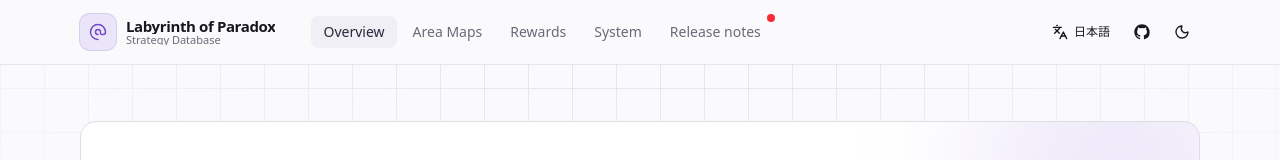
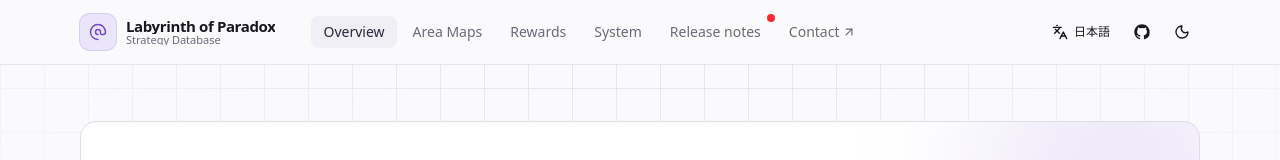
Before and after one commit to aradtamako/labyrinth-of-paradox, a React (Vite) app: page /#/en/ in a window 1280 px wide. Shown: the top 160 px of the page. Built offline with nearby package versions, Linux system fonts and the light colour scheme.

Commit message:
feat(nav): add external contact link to header navigation

```diff
--- a/src/components/site-header.tsx
+++ b/src/components/site-header.tsx
@@ -1,4 +1,4 @@
-import { Languages, Menu, Moon, Sun } from 'lucide-react'
+import { ArrowUpRight, Languages, Menu, Moon, Sun } from 'lucide-react'
 import { useState } from 'react'
 
 import { Button } from '@/components/ui/button'
@@ -11,7 +11,18 @@ import type { UiText } from '@/lib/ui-strings'
 import type { Route } from '@/lib/router'
 import { useTheme } from '@/lib/theme'
 
-const NAV = [
+/** お問い合わせの受け付け先（外部フォーム）。 */
+export const CONTACT_URL = 'https://arad.pure-db.com/contact'
+
+interface NavItem {
+  href: string
+  label: (t: UiText) => string
+  match: string
+  /** 真なら内部ハッシュではなく外部 URL としてそのまま開く。 */
+  external?: boolean
+}
+
+const NAV: NavItem[] = [
   { href: '#/', label: (t: UiText) => t.nav.overview, match: 'overview' },
   { href: '#/floors', label: (t: UiText) => t.nav.floors, match: 'floors' },
   { href: '#/rewards', label: (t: UiText) => t.nav.rewards, match: 'rewards' },
@@ -21,7 +32,13 @@ const NAV = [
     label: (t: UiText) => t.nav.releaseNotes,
     match: 'release-notes',
   },
-] as const
+  {
+    href: CONTACT_URL,
+    label: (t: UiText) => t.nav.contact,
+    match: 'contact',
+    external: true,
+  },
+]
 
 export function SiteHeader({ route }: { route: Route }) {
   const { theme, toggle } = useTheme()
@@ -45,9 +62,21 @@ export function SiteHeader({ route }: { route: Route }) {
           </span>
         </a>
 
-        {/* 項目が5つになったため、インライン表示は md から（640px 幅では収まらない） */}
+        {/* 項目が6つになったため、インライン表示は md から（640px 幅では収まらない） */}
         <nav className="ml-6 hidden items-center gap-1 md:flex">
-          {NAV.map((item) => (
+          {NAV.map((item) =>
+            item.external ? (
+              <a
+                key={item.href}
+                href={item.href}
+                target="_blank"
+                rel="noreferrer noopener"
+                className="inline-flex items-center gap-0.5 rounded-md px-3 py-1.5 text-sm font-medium text-muted-foreground transition-colors hover:bg-secondary/60 hover:text-foreground"
+              >
+                {item.label(t)}
+                <ArrowUpRight className="size-3.5" />
+              </a>
+            ) : (
               <a
                 key={item.href}
                 href={localizedHash(locale, item.href)}
@@ -66,7 +95,8 @@ export function SiteHeader({ route }: { route: Route }) {
                   />
                 )}
               </a>
-          ))}
+            ),
+          )}
         </nav>
 
         <div className="ml-auto flex items-center gap-1">
@@ -112,7 +142,19 @@ export function SiteHeader({ route }: { route: Route }) {
                 <SheetTitle>{t.nav.menu}</SheetTitle>
               </SheetHeader>
               <nav className="flex flex-col gap-1 px-4">
-                {NAV.map((item) => (
+                {NAV.map((item) =>
+                  item.external ? (
+                    <a
+                      key={item.href}
+                      href={item.href}
+                      target="_blank"
+                      rel="noreferrer noopener"
+                      className="inline-flex items-center gap-0.5 rounded-md px-3 py-2 text-sm font-medium text-muted-foreground transition-colors hover:bg-secondary/60 hover:text-foreground"
+                    >
+                      {item.label(t)}
+                      <ArrowUpRight className="size-3.5" />
+                    </a>
+                  ) : (
                     <a
                       key={item.href}
                       href={localizedHash(locale, item.href)}
@@ -132,7 +174,8 @@ export function SiteHeader({ route }: { route: Route }) {
                         />
                       )}
                     </a>
-                ))}
+                  ),
+                )}
               </nav>
             </SheetContent>
           </Sheet>
--- a/src/lib/ui-strings.ts
+++ b/src/lib/ui-strings.ts
@@ -27,6 +27,7 @@ const ja = {
     rewards: '報酬一覧',
     system: 'システム',
     releaseNotes: '更新履歴',
+    contact: 'お問い合わせ',
     menu: 'メニュー',
     openMenu: 'メニューを開く',
     github: 'GitHub リポジトリを開く',
@@ -318,6 +319,7 @@ const en: UiText = {
     rewards: 'Rewards',
     system: 'System',
     releaseNotes: 'Release notes',
+    contact: 'Contact',
     menu: 'Menu',
     openMenu: 'Open menu',
     github: 'Open the GitHub repository',
```
Lines whose indentation alone changed are shown as unchanged.
